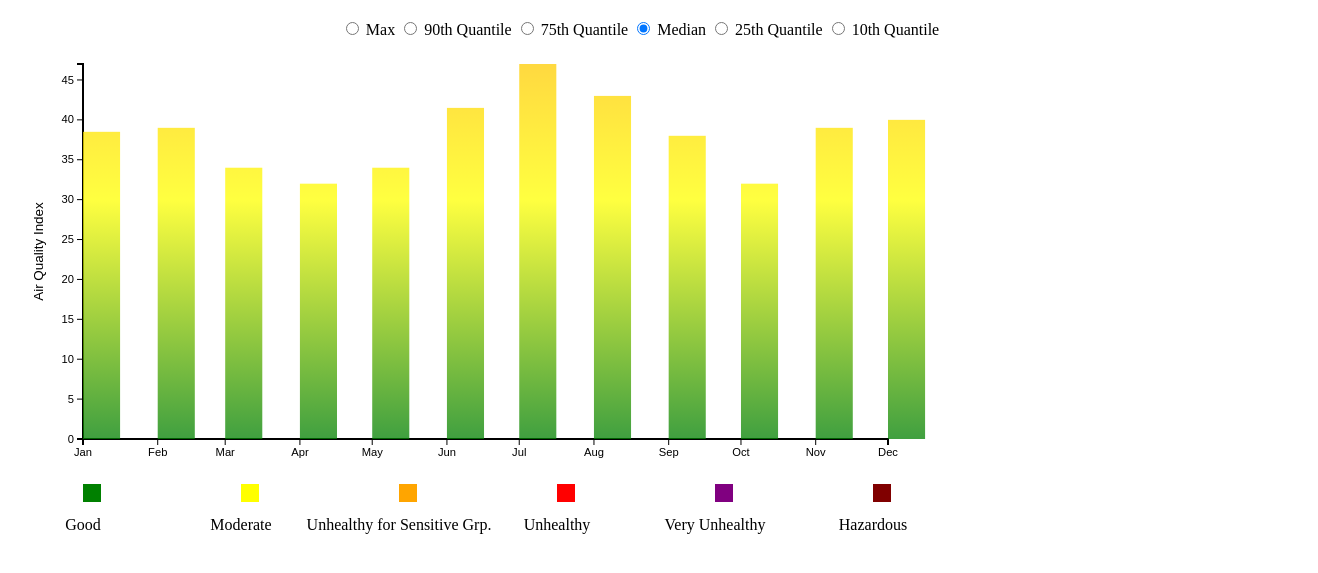
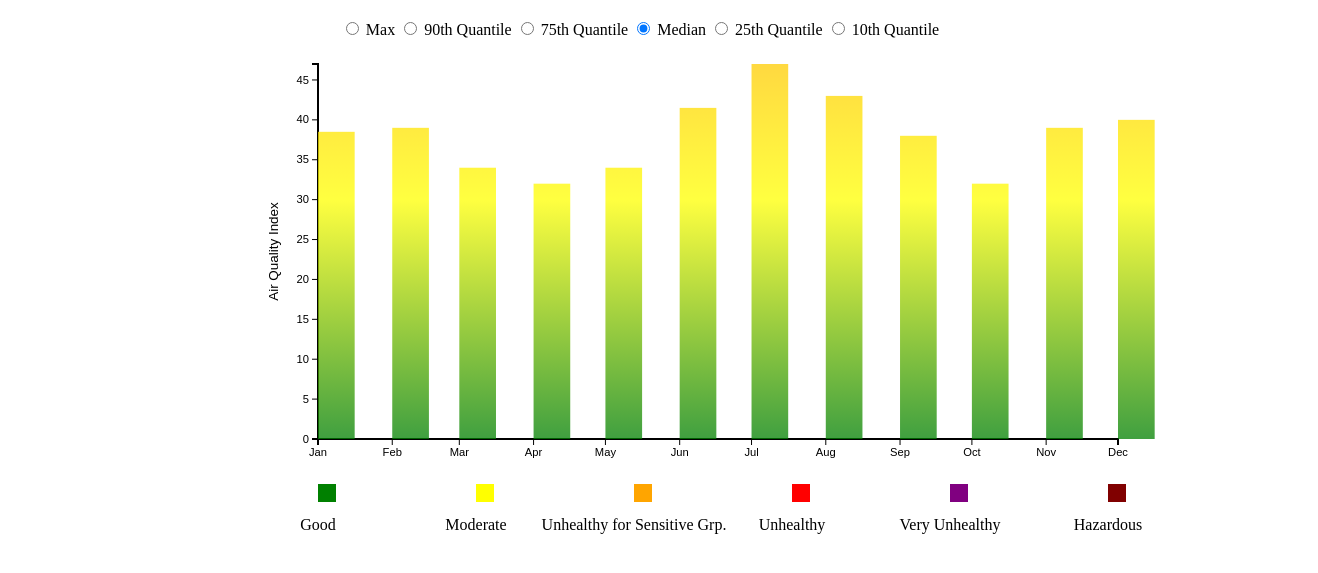
Before and after one commit to Junmo-Qu/assignment3.github.io, a plain HTML site: page index.html in a window 1280 px wide. Shown: the part 61-634 px from the top of the page, 1318 px wide, since content can reach past the window. Drawn offline with nearby package versions, Linux system fonts and the light colour scheme.

Commit message:
Update index.html

```diff
--- a/index.html
+++ b/index.html
@@ -70,8 +70,8 @@
 
           field = 'medians';
 
-          var margin = {top: 25, right: 80, bottom: 200, left: 75};
-          var width = 960 - margin.left - margin.right;
+          var margin = {top: 25, right: 200, bottom: 200, left: 310};
+          var width = 1310 - margin.left - margin.right;
           var height = 600 - margin.top - margin.bottom;
           var barPadding = 30;
 
```
